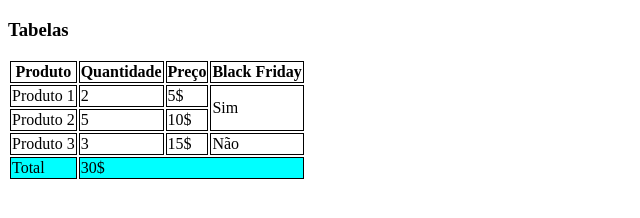
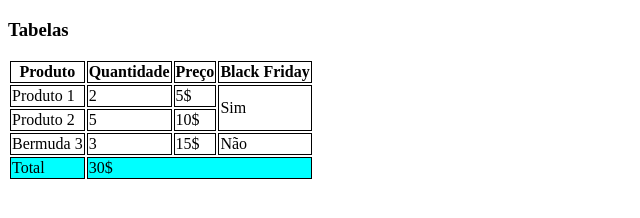
Before and after one commit to Codes98/Aula-Tabela, a plain HTML site: page index.html in a window 1280 px wide. Shown: the whole page, without its empty margins (0-640 px from the left). Drawn offline with Linux system fonts and the light colour scheme.

Commit message:
alteração produto

```diff
--- a/index.html
+++ b/index.html
@@ -47,7 +47,7 @@
             </tr>
 
             <tr>
-                <td>Produto 3</td>
+                <td>Bermuda 3</td>
                 <td>3</td>
                 <td>15$</td>
                 <td>Não</td>
```
